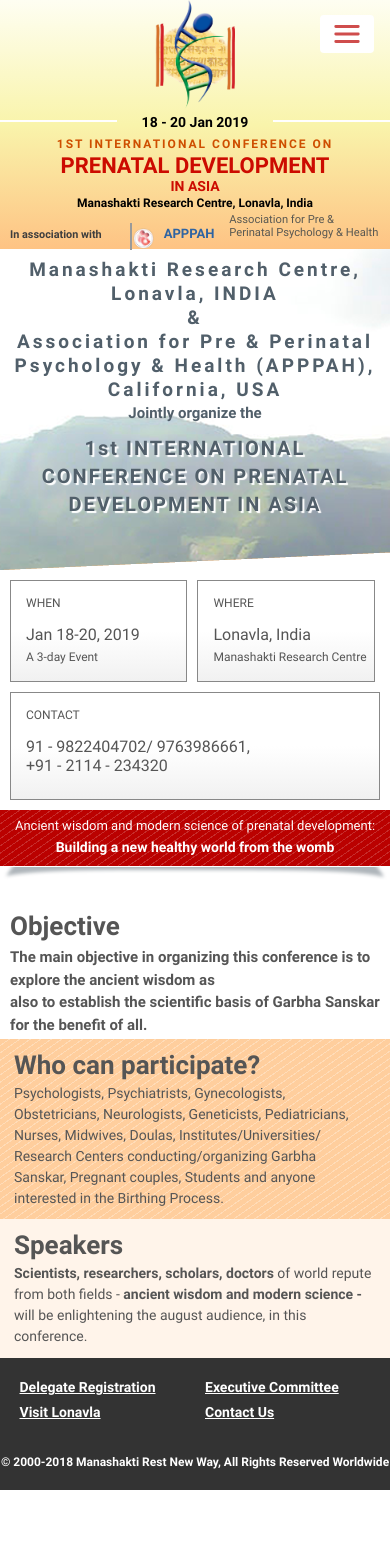
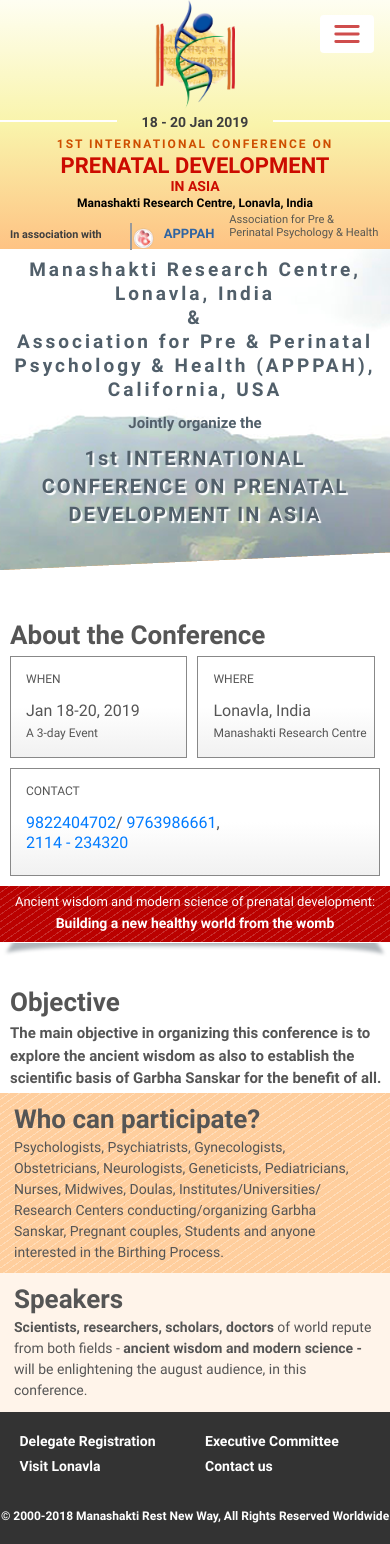
Before and after one commit to agaikwadEtouch/Manashakti-Conference-2019, a plain HTML site: page about-the-conference.html in a window 390 px wide. Before the commit the page ends 1490 px from the top, so only its background shows below. Drawn offline with nearby package versions, Linux system fonts and the light colour scheme.

Commit message:
Issue fixes
Issue fixes

```diff
--- a/about-the-conference.html
+++ b/about-the-conference.html
@@ -115,13 +115,14 @@
 <div class="cnf-info-container">
 <div class="cnf-info-wrapper">
 <div class="main-banner-wrapper">
-	<p class="main-ban-txt">Manashakti Research Centre, Lonavla, INDIA<br> &<br> Association for Pre & Perinatal Psychology & Health (APPPAH), California, USA</p>
+	<p class="main-ban-txt">Manashakti Research Centre, Lonavla, India<br> &<br> Association for Pre & Perinatal Psychology & Health (APPPAH), California, USA</p>
 	<p>Jointly organize the</p>
 	<p class="main-ban-title">1st INTERNATIONAL<br> CONFERENCE ON PRENATAL<br> DEVELOPMENT IN ASIA</p>
 </div>
 
 <!-- event details starts here -->
 <div class="event-details">
+	<h1>About the Conference</h1>
       <div class="row">
         <div class="col-sm col-6">
           <p>WHEN</p>
@@ -135,8 +136,8 @@
         </div>
         <div class="col-sm">
            <p>CONTACT</p>
-          <h3>91 - 9822404702/ 9763986661,<br/>
-+91 - 2114 - 234320</h3>
+          <h3><a href="tel:+919822404702">9822404702</a>/ <a href="tel:+919763986661">9763986661</a>,<br/>
+<a href="tel:+912114234320">2114 - 234320</a></h3>
         </div>
       </div>
     </div>
@@ -151,7 +152,7 @@
 <div class="objective-wrapper">
 	<div class="row">
 		<div class="col-12 col-sm-4 col-lg-4 obj-bold">Objective</div>
-		<div class="col-12 col-sm-8 col-lg-8 obj-txt">The main objective in organizing this conference is to explore the ancient wisdom as<br> also to establish the scientific basis of Garbha Sanskar for the benefit of all.</div>
+		<div class="col-12 col-sm-8 col-lg-8 obj-txt">The main objective in organizing this conference is to explore the ancient wisdom as also to establish the scientific basis of Garbha Sanskar for the benefit of all.</div>
 	</div>
 </div>
 <div class="members-wrapper">
@@ -180,7 +181,7 @@
 		<li><a href="#">Delegate Registration</a></li>
 		<li><a href="executive-committee.html">Executive Committee</a></li>
 		<li><a href="#">Visit Lonavla</a></li>
-		<li class="last"><a href="#">Contact Us</a></li>
+		<li class="last"><a href="#">Contact us</a></li>
 		<div class="clearfix"></div>
 	  </ul>
   </div>
--- a/css/manashakti.css
+++ b/css/manashakti.css
@@ -207,6 +207,7 @@
 	letter-spacing: 3px;
 	line-height: 127%;
 	font-weight: 600;
+	margin-bottom: 10px;
 }
 .normal-text{ font-weight: normal;}
 .main-ban-title {
@@ -411,7 +412,7 @@
 .mobile {
   display: none;
 }
-.about-venue h1 {
+h1 {
 font-size: 26px;
 font-weight: bold;
 color: #555;
@@ -566,17 +567,20 @@
     font-size: 12px;
     color: #fff;
     text-align: center;
-    padding: 29px 0 19px 0;
+    padding: 20px 0;
 	font-weight: bold;
 }
 ul.ft-link{margin:0 auto;width:832px;}
 ul.ft-link li{float:left;font-size: 16px;margin-right:114px;list-style:none;}
 ul.ft-link li.last{margin-right: 0;}
-.ft-link li a {color: #fff;text-decoration: underline;cursor: pointer;}
+.ft-link li a {color: #fff;cursor: pointer;}
+.ft-link li a:hover {
+	text-decoration: underline;
+}
 .ftr-link-wrapper {
     margin-bottom: 18px;
 }
-footer .copyright {padding-top: 16px;}
+footer .copyright {}
 
 
 
@@ -788,7 +792,7 @@
   .date-info {
     display: block;
     text-align: center;
-    color: #000;
+    color: #3E3E3E;
     background: transparent;
   }
   .date-info::after, .date-info::before {
```
Also changed, not shown: about-the-venue.html (+1 -1 lines), advisory-committee.html (+2 -2 lines), conference-program.html (+2 -1 lines), contact-us.html (+1 -1 lines), event-registration.html (+2 -2 lines), executive-committee.html (+2 -2 lines), planning-your-stay.html (+4 -2 lines), speakers.html (+1 -1 lines), welcome.html (+1 -1 lines).
